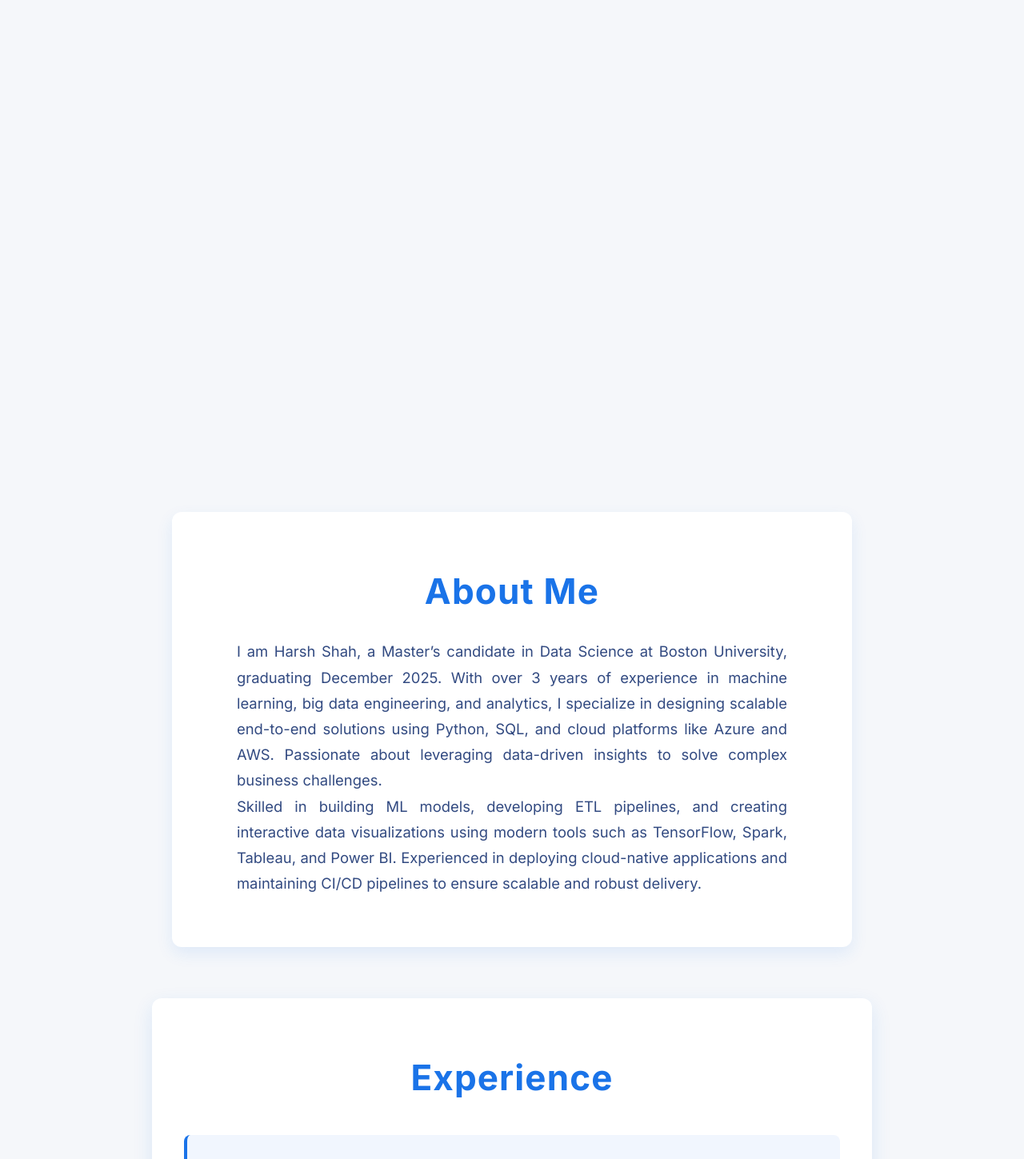
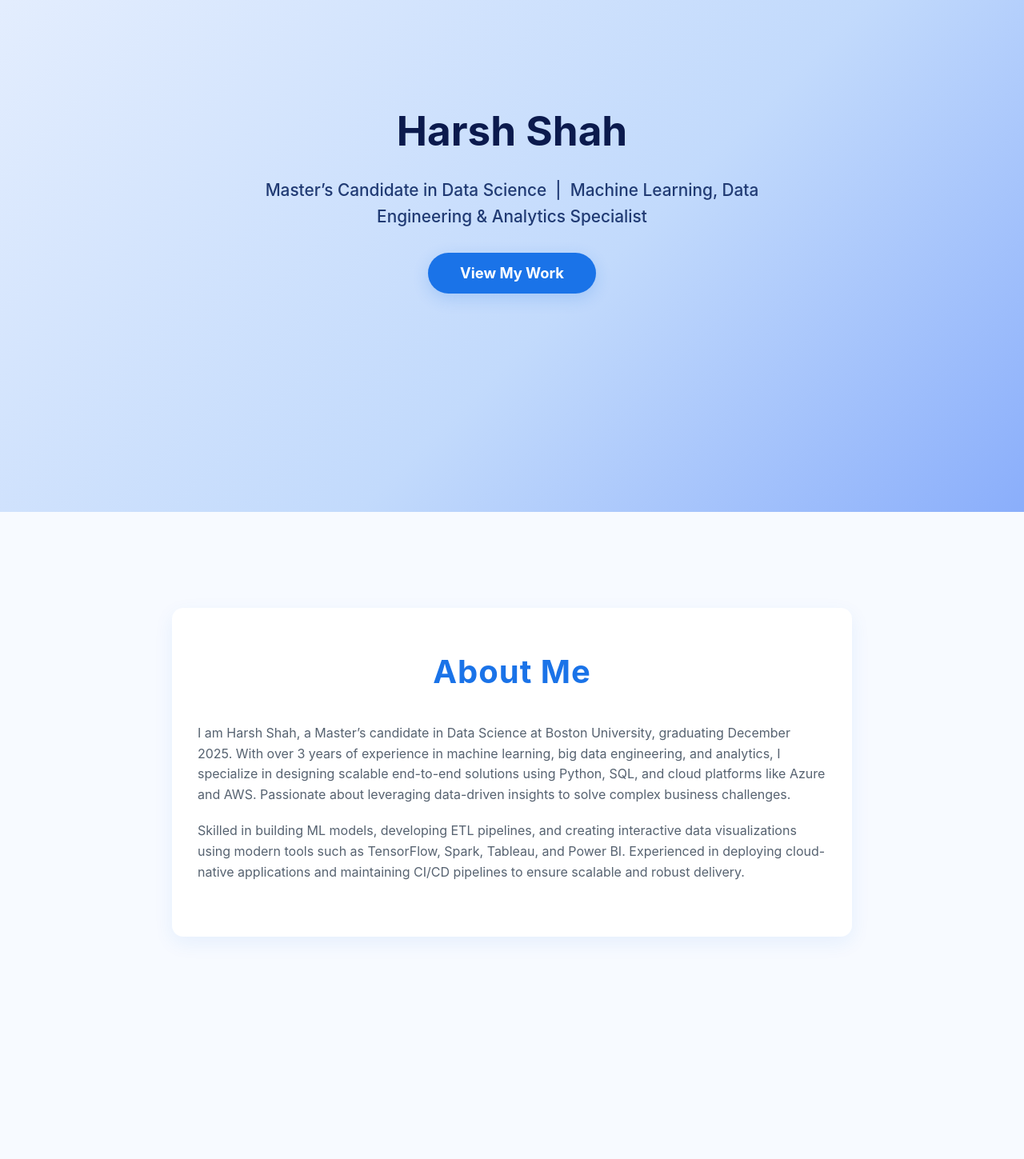
Before and after one commit to Harshgitbu/Harsh_Portfolio, a React (Create React App) app: page / in a window 1280 px wide. Shown: the part 160-1609 px from the top of the page at 80% size. Built offline with nearby package versions, Linux system fonts and the light colour scheme.

Commit message:
chnages in styling

```diff
--- a/src/components/About/About.jsx
+++ b/src/components/About/About.jsx
@@ -1,10 +1,10 @@
 import React from 'react';
 import './About.css';
 
-const About = () => {
-  return (
-    <section className="about" id="about">
-      <h2>About Me</h2>
+const About = () => (
+  <section id="about" className="section">
+    <div className="section-inner">
+      <h2 className="section-heading">About Me</h2>
       <p>
         I am Harsh Shah, a Master’s candidate in Data Science at Boston University, graduating December 2025.
         With over 3 years of experience in machine learning, big data engineering, and analytics, I specialize in designing scalable end-to-end solutions using Python, SQL, and cloud platforms like Azure and AWS.
@@ -14,8 +14,9 @@ const About = () => {
         Skilled in building ML models, developing ETL pipelines, and creating interactive data visualizations using modern tools such as TensorFlow, Spark, Tableau, and Power BI.
         Experienced in deploying cloud-native applications and maintaining CI/CD pipelines to ensure scalable and robust delivery.
       </p>
-    </section>
-  );
-};
+      {/* More content */}
+    </div>
+  </section>
+);
 
 export default About;
--- a/src/components/Experience/Experience.jsx
+++ b/src/components/Experience/Experience.jsx
@@ -50,12 +50,12 @@ const experiences = [
   },
 ];
 
-const Experience = () => {
-  return (
-    <section className="experience" id="experience">
-      <h2>Experience</h2>
+const Experience = () => (
+  <section id="experience" className="section">
+    <div className="section-inner">
+      <h2 className="section-heading">Experience</h2>
       <ul>
-        {experiences.map(({ role, company, location, period, details }, index) => (
+      {experiences.map(({ role, company, location, period, details }, index) => (
           <li key={index}>
             <h3>{role}</h3>
             <p className="company-location">{company} - <span>{location}</span></p>
@@ -68,8 +68,8 @@ const Experience = () => {
           </li>
         ))}
       </ul>
-    </section>
-  );
-};
+    </div>
+  </section>
+);
 
 export default Experience;
--- a/src/components/Hero/Hero.css
+++ b/src/components/Hero/Hero.css
@@ -1,16 +1,51 @@
 .hero {
-  min-height: 100vh; /* Full viewport height */
+  min-height: 100vh;
+  width: 100vw;
+  background: linear-gradient(135deg, #e8f0fe 0%, #c2dafc 60%, #8aaefb 100%);
   display: flex;
   justify-content: center;
   align-items: center;
-  background: linear-gradient(135deg, #e8f0fe 0%, #c2dafc 60%, #8aaefb 100%);
+  text-align: center;
+  opacity: 0;
+  transition: opacity 1.0s ease;
+  padding: 0 1rem;
   color: #1a2a6c;
-  padding: 0 2rem;
-  opacity: 0;
-  transform: translateY(20px);
-  transition: opacity 0.9s ease, transform 0.9s ease;
-  text-align: center;
-  font-family: 'Inter', sans-serif;
-  user-select: none;
-  scroll-margin-top: 80px; /* navbar height offset */
 }
+.hero.visible {
+  opacity: 1;
+}
+.hero-container {
+  max-width: 700px;
+  margin: 0 auto;
+}
+.hero-title {
+  font-size: 3.2rem;
+  font-weight: 700;
+  margin-bottom: 1rem;
+  color: #0b1a4d;
+}
+.hero-subtitle {
+  font-size: 1.3rem;
+  font-weight: 500;
+  margin-bottom: 2.5rem;
+  color: #203a73;
+}
+.hero-button {
+  background-color: #1a73e8;
+  color: #fff;
+  font-weight: 700;
+  font-size: 1.15rem;
+  padding: 0.9rem 2.5rem;
+  border-radius: 32px;
+  box-shadow: 0 6px 20px rgba(26, 115, 232, 0.2);
+  text-decoration: none;
+  transition: background-color 0.3s, box-shadow 0.3s, transform 0.2s;
+  cursor: pointer;
+}
+.hero-button:hover,
+.hero-button:focus {
+  background-color: #155ab6;
+  box-shadow: 0 10px 28px rgba(21, 90, 182, 0.22);
+  transform: scale(1.05);
+  outline: none;
+}
--- a/src/components/Hero/Hero.jsx
+++ b/src/components/Hero/Hero.jsx
@@ -5,19 +5,18 @@ const Hero = () => {
   const [visible, setVisible] = useState(false);
 
   useEffect(() => {
-    const timer = setTimeout(() => setVisible(true), 150);
-    return () => clearTimeout(timer);
+    setVisible(true); // Always make visible after mount
   }, []);
 
   return (
-    <section className={`hero ${visible ? 'visible' : ''}`} id="hero" aria-label="Introduction section">
+    <section className={`hero ${visible ? 'visible' : ''}`} id="hero">
       <div className="hero-container">
         <h1 className="hero-title">Harsh Shah</h1>
         <p className="hero-subtitle">
           Master’s Candidate in Data Science &nbsp;|&nbsp;
           Machine Learning, Data Engineering & Analytics Specialist
         </p>
-        <a href="#projects" className="hero-button" tabIndex={0}>View My Work</a>
+        <a href="#projects" className="hero-button">View My Work</a>
       </div>
     </section>
   );
--- a/src/components/Navbar/Navbar.jsx
+++ b/src/components/Navbar/Navbar.jsx
@@ -1,20 +1,24 @@
 import React from 'react';
 import './Navbar.css';
 
-const Navbar = ({ onSectionFocus, activeSection }) => {
+const Navbar = () => {
   const sections = ['hero', 'about', 'experience', 'projects', 'skills', 'contact'];
 
+  // Handle smooth scroll
+  const scrollToSection = (id) => {
+    const elem = document.getElementById(id);
+    if (elem) {
+      elem.scrollIntoView({ behavior: 'smooth', block: 'start' });
+    }
+  };
+
   return (
-    <nav className={`navbar ${activeSection ? 'scrolled' : ''}`}>
+    <nav className="navbar">
       <div className="navbar-logo">Harsh Shah</div>
       <ul className="navbar-links">
         {sections.map((section) => (
           <li key={section}>
-            <button
-              className={activeSection === section ? 'active' : ''}
-              onClick={() => onSectionFocus(section)}
-              aria-current={activeSection === section ? 'page' : undefined}
-            >
+            <button onClick={() => scrollToSection(section)}>
               {section.charAt(0).toUpperCase() + section.slice(1)}
             </button>
           </li>
--- a/src/styles/global.css
+++ b/src/styles/global.css
@@ -84,3 +84,31 @@ p {
   margin-bottom: 1.25rem;
   color: var(--text-secondary);
 }
+
+.section {
+  min-height: 100vh;
+  padding: 120px 2rem 40px 2rem; /* 120px at top for navbar and breathing room */
+  display: flex;
+  justify-content: center;
+  align-items: flex-start;
+  background: #f7faff;
+  position: relative;
+}
+.section-inner {
+  max-width: 850px;
+  margin: 0 auto;
+  background: #fff;
+  border-radius: 14px;
+  box-shadow: 0 8px 24px rgba(26, 115, 232, 0.08);
+  padding: 3rem 2rem;
+  width: 100%;
+  transition: box-shadow 0.3s;
+}
+.section-heading {
+  font-size: 2.5rem;
+  color: #1a73e8;
+  font-weight: 700;
+  margin-bottom: 2rem;
+  text-align: center;
+  letter-spacing: 1px;
+}
```
